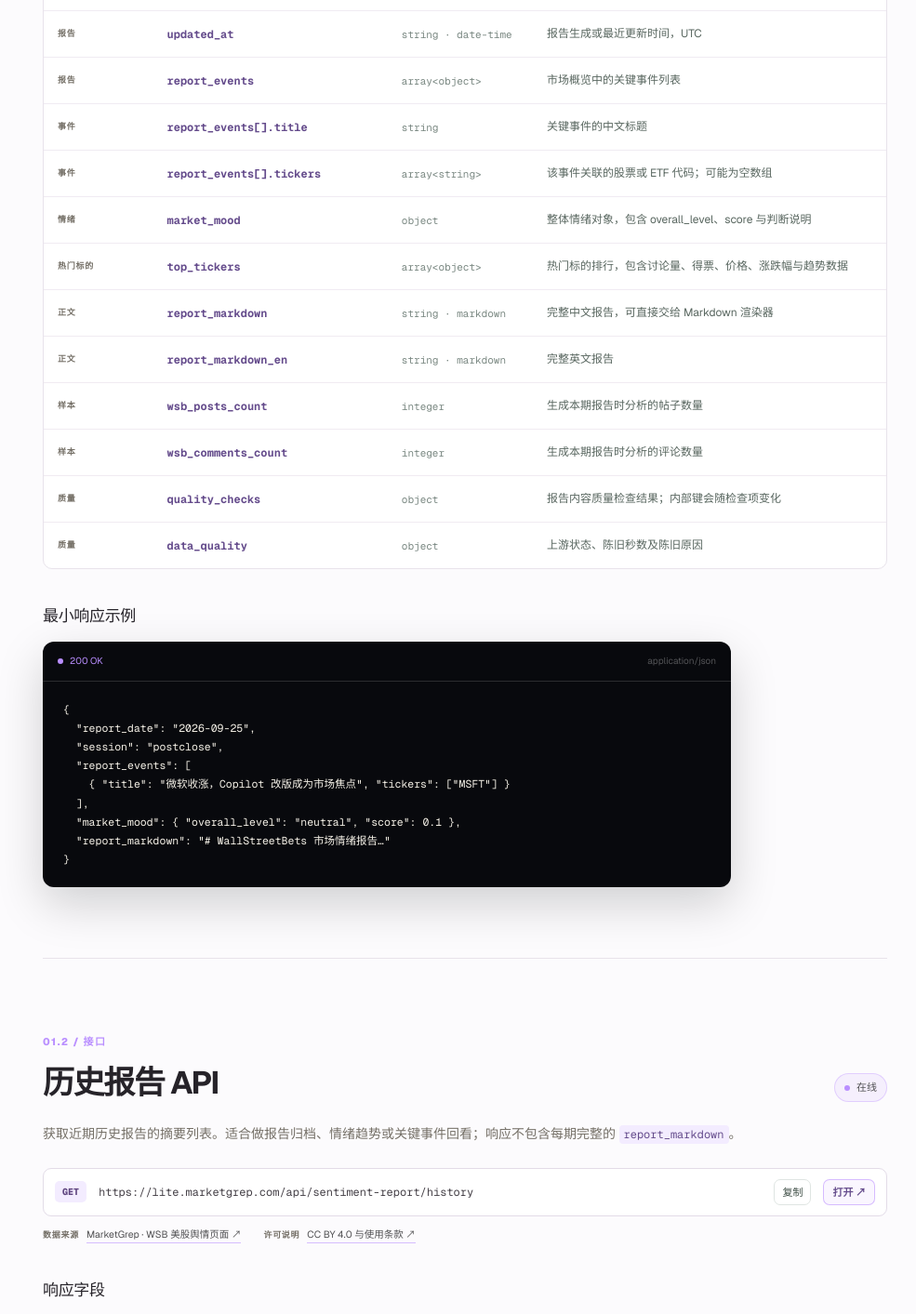
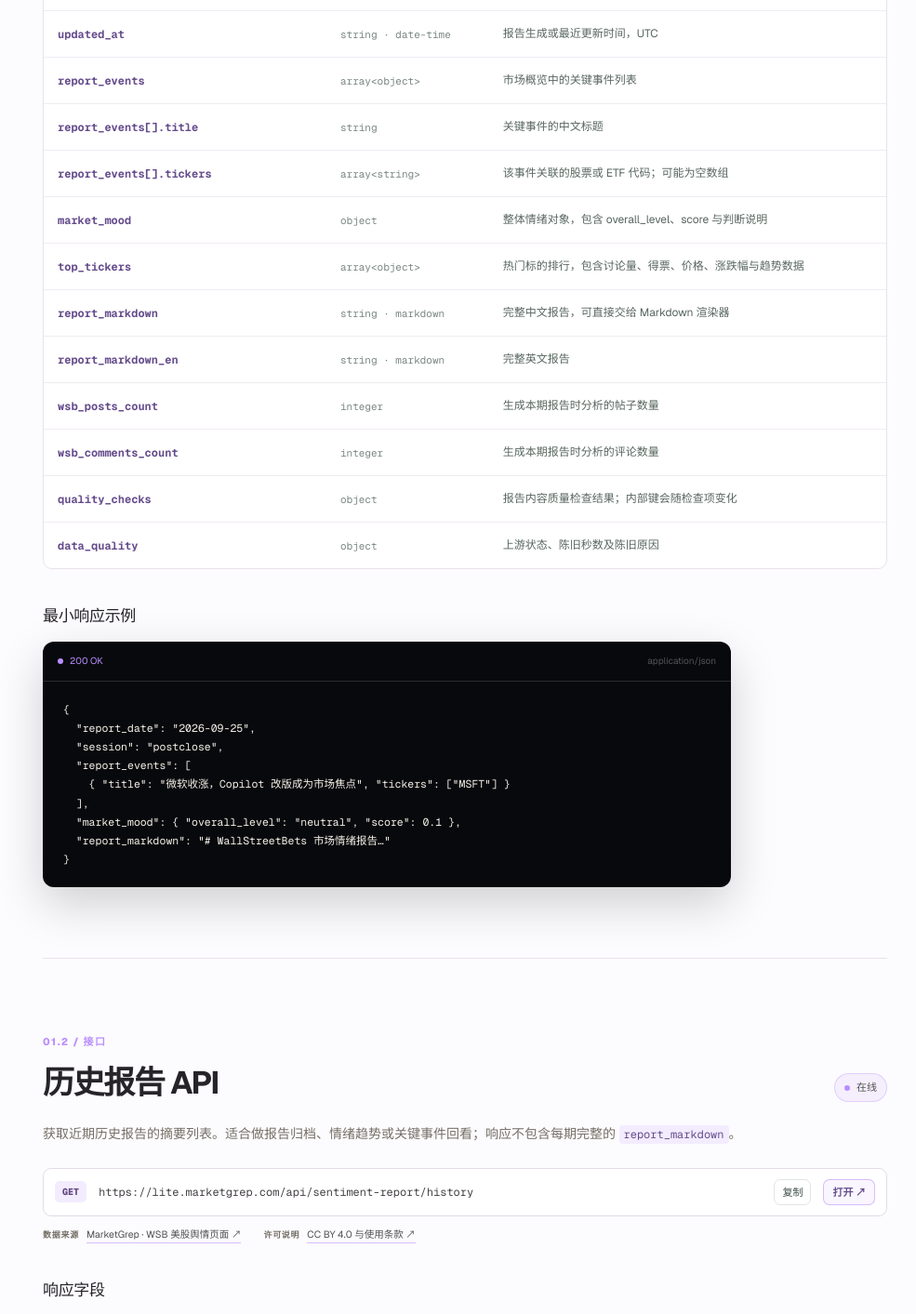
Before and after one commit to juanjuanjie/FinEqual, a Next.js app: page / in a window 1280 px wide. Shown: the part 2080-3493 px from the top of the page at 93% size, without its empty margins (270-1255 px from the left). Built offline with nearby package versions, Linux system fonts and the light colour scheme.

Commit message:
Simplify API response field tables

```diff
--- a/app/globals.css
+++ b/app/globals.css
@@ -120,6 +120,7 @@ pre { margin:0; padding:20px 22px; overflow:auto; font-size:11.5px; line-height:
 h3 { margin:38px 0 14px; font-size:17px; letter-spacing:-.02em; }
 .field-table { border:1px solid var(--line); border-radius:10px; overflow:hidden; background:white; }
 .field-head,.field-row { display:grid; grid-template-columns:.58fr 1.35fr .8fr 2fr; align-items:center; gap:16px; padding:12px 15px; }
+.response-fields .field-head,.response-fields .field-row { grid-template-columns:1.45fr .8fr 2fr; }
 .field-head { background:#f3f6f4; color:#7a8882; font-size:10px; text-transform:uppercase; letter-spacing:.08em; font-weight:700; }
 .field-row { min-height:50px; border-top:1px solid #edf0ee; font-size:12px; }
 .field-row code { color:#086847; font-weight:700; }.field-row>span { color:#7a8882; font-family:var(--font-geist-mono); font-size:11px; }.field-row .field-scope { color:#746f66; font-family:inherit; font-size:9px; font-weight:760; letter-spacing:.08em; text-transform:uppercase; }.field-row p { margin:0; color:#58665f; line-height:1.45; }
--- a/app/page.tsx
+++ b/app/page.tsx
@@ -288,7 +288,7 @@ export default function Home() {
         <div className="endpoint-bar"><span>GET</span><code>{dailyUrl}</code><CopyButton value={dailyUrl} compact /><OpenEndpointButton href={dailyUrl} /></div>
         <ApiAttribution />
         <h3>响应字段</h3>
-        <div className="field-table"><div className="field-head"><span>分类</span><span>字段</span><span>类型</span><span>说明</span></div>{fields.map(([scope, name, type, desc]) => <div className="field-row" key={name}><span className="field-scope">{scope}</span><code>{name}</code><span>{type}</span><p>{desc}</p></div>)}</div>
+        <div className="field-table response-fields"><div className="field-head"><span>字段</span><span>类型</span><span>说明</span></div>{fields.map(([, name, type, desc]) => <div className="field-row" key={name}><code>{name}</code><span>{type}</span><p>{desc}</p></div>)}</div>
         <h3>最小响应示例</h3>
         <div className="response-card"><div className="response-top"><span><i /> 200 OK</span><span>application/json</span></div><pre><code>{`{
   "report_date": "2026-09-25",
@@ -307,7 +307,7 @@ export default function Home() {
         <div className="endpoint-bar"><span>GET</span><code>{historyUrl}</code><CopyButton value={historyUrl} compact /><OpenEndpointButton href={historyUrl} /></div>
         <ApiAttribution />
         <h3>响应字段</h3>
-        <div className="field-table"><div className="field-head"><span>分类</span><span>字段</span><span>类型</span><span>说明</span></div>{historyFields.map(([scope, name, type, desc]) => <div className="field-row" key={name}><span className="field-scope">{scope}</span><code>{name}</code><span>{type}</span><p>{desc}</p></div>)}</div>
+        <div className="field-table response-fields"><div className="field-head"><span>字段</span><span>类型</span><span>说明</span></div>{historyFields.map(([, name, type, desc]) => <div className="field-row" key={name}><code>{name}</code><span>{type}</span><p>{desc}</p></div>)}</div>
         <h3>最小响应示例</h3>
         <div className="response-card"><div className="response-top"><span><i /> 200 OK</span><span>application/json</span></div><pre><code>{`{
   "_attribution": "MarketGrep (marketgrep.com)",
@@ -350,7 +350,7 @@ export default function Home() {
           <div className="endpoint-bar"><span>GET</span><code>{managersUrl}</code><CopyButton value={managersUrl} compact /><OpenEndpointButton href={managersUrl} /></div>
           <ApiAttribution sourceUrl={thirteenFSourceUrl} sourceLabel="MarketGrep · 机构持仓 13F 研究页面" />
           <h3>响应字段</h3>
-          <div className="field-table"><div className="field-head"><span>分类</span><span>字段</span><span>类型</span><span>说明</span></div>{managerFields.map(([scope, name, type, desc]) => <div className="field-row" key={name}><span className="field-scope">{scope}</span><code>{name}</code><span>{type}</span><p>{desc}</p></div>)}</div>
+          <div className="field-table response-fields"><div className="field-head"><span>字段</span><span>类型</span><span>说明</span></div>{managerFields.map(([, name, type, desc]) => <div className="field-row" key={name}><code>{name}</code><span>{type}</span><p>{desc}</p></div>)}</div>
           <h3>最小响应示例</h3>
           <div className="response-card"><div className="response-top"><span><i /> 200 OK</span><span>application/json</span></div><pre><code>{`{
   "_attribution": "MarketGrep (marketgrep.com)",
@@ -383,7 +383,7 @@ export default function Home() {
           <div className="path-parameter"><span>路径参数</span><code>slug</code><p>来自机构列表的 <code>managers[].slug</code>，例如 <code>berkshire-hathaway</code>。</p></div>
           <ApiAttribution sourceUrl={thirteenFManagerSourceUrl} sourceLabel="MarketGrep · 伯克希尔·哈撒韦 13F 机构详情页" />
           <h3>响应字段</h3>
-          <div className="field-table"><div className="field-head"><span>分类</span><span>字段</span><span>类型</span><span>说明</span></div>{managerDetailFields.map(([scope, name, type, desc]) => <div className="field-row" key={name}><span className="field-scope">{scope}</span><code>{name}</code><span>{type}</span><p>{desc}</p></div>)}</div>
+          <div className="field-table response-fields"><div className="field-head"><span>字段</span><span>类型</span><span>说明</span></div>{managerDetailFields.map(([, name, type, desc]) => <div className="field-row" key={name}><code>{name}</code><span>{type}</span><p>{desc}</p></div>)}</div>
           <h3>最小响应示例</h3>
           <div className="response-card"><div className="response-top"><span><i /> 200 OK</span><span>application/json</span></div><pre><code>{`{
   "manager": {
```
